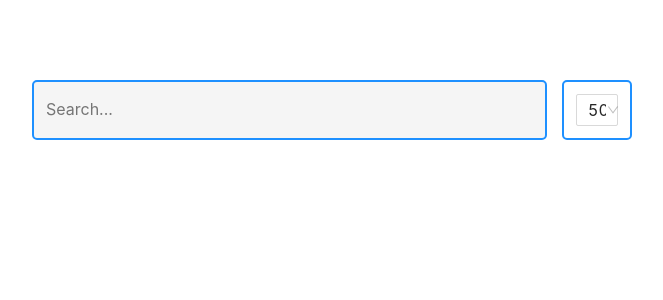
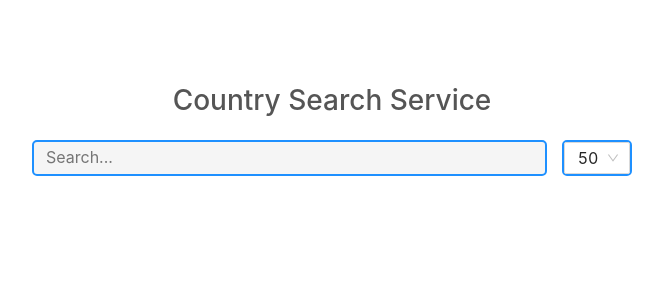
Before and after one commit to boyarkinev/country-searcher, a React (Create React App) app: page / in a window 1280 px wide. Shown: the top 300 px of the page, without its empty margins (308-971 px from the left). Built offline with nearby package versions, Linux system fonts and the light colour scheme.

Commit message:
styles changed

```diff
--- a/src/App.css
+++ b/src/App.css
@@ -3,7 +3,7 @@
   display: flex;
   flex-direction: column;
   justify-content: center;
-  margin: 10vh auto 0;
+  margin: 0 auto;
   max-width: 600px;
 }
 
@@ -16,6 +16,13 @@
   text-align: left;
   padding: 0;
   grid-area: list;
+}
+
+.title {
+  margin: 10vh 0 20px;
+  font-size: 28px;
+  line-height: 40px;
+  color: #555;
 }
 
 .field {
@@ -35,10 +42,9 @@
 
 .input {
   grid-area: search;
-  min-height: 50px;
   border-radius: 5px;
   box-sizing: border-box;
-  padding: 12px;
+  padding: 0 12px;
   background-color: whitesmoke;
   font-size: 16px;
   margin: 0;
--- a/src/App.js
+++ b/src/App.js
@@ -7,19 +7,18 @@ import DropdownList from './components/DropdownList/DropdownList';
 const countriesApi = new CountriesApi();
 
 const App = () => {
-
   const [input, setInput] = useState('');
-  const [countriesData, setCountriesData] = useState([])
-  const [dropdown, setDropdown] = useState()
+  const [countriesData, setCountriesData] = useState([]);
+  // const [dropdown, setDropdownList] = useState();
 
   const handleChange = (e) => {
     e.preventDefault();
     setInput(e.target.value);
     if (!e.target.value) {
-      setCountriesData([])
+      setCountriesData([]);
     } else {
       countriesApi.getCountries(e.target.value).then((res) => {
-        setCountriesData(res)
+        setCountriesData(res);
       });
     }
   };
@@ -35,6 +34,7 @@ const App = () => {
 
   return (
     <div className='App'>
+      <h1 className='title'>Country Search Service</h1>
       <div className='field'>
         <input
           type='text'
@@ -44,9 +44,7 @@ const App = () => {
           className='input'
         />
         <DropdownList />
-        <ul className='list'>
-          {countriesList}
-        </ul>
+        <ul className='list'>{countriesList}</ul>
       </div>
     </div>
   );
--- a/src/components/DropdownList/DropdownList.jsx
+++ b/src/components/DropdownList/DropdownList.jsx
@@ -15,7 +15,7 @@ const DropdownList = () => {
     <Select className={classes.select} defaultValue="50" onChange={onChange}>
       <Option value="ten">10</Option>
       <Option value="twenty">20</Option>
-      <Option value="fifty">30</Option>
+      <Option value="fifty">50</Option>
     </Select>
   );
 };
--- a/src/components/DropdownList/DropdownList.module.css
+++ b/src/components/DropdownList/DropdownList.module.css
@@ -1,10 +1,8 @@
 .select {
   grid-area: quantity;
-  min-height: 50px;
   border: 2px solid dodgerblue;
   border-radius: 5px;
   box-sizing: border-box;
-  padding: 12px;
   font-size: 16px;
   line-height: 22px;
   font-weight: normal;
--- a/src/components/countryList/CountryList.module.css
+++ b/src/components/countryList/CountryList.module.css
@@ -1,6 +1,6 @@
 .itemContainer {
   display: grid;
-  grid-template-columns: 6fr 3fr 50px;
+  grid-template-columns: 6fr 4fr 50px;
   gap: 10px;
   padding: 5px 8px;
   box-sizing: border-box;
```
Also changed, not shown: public/manifest.json.
